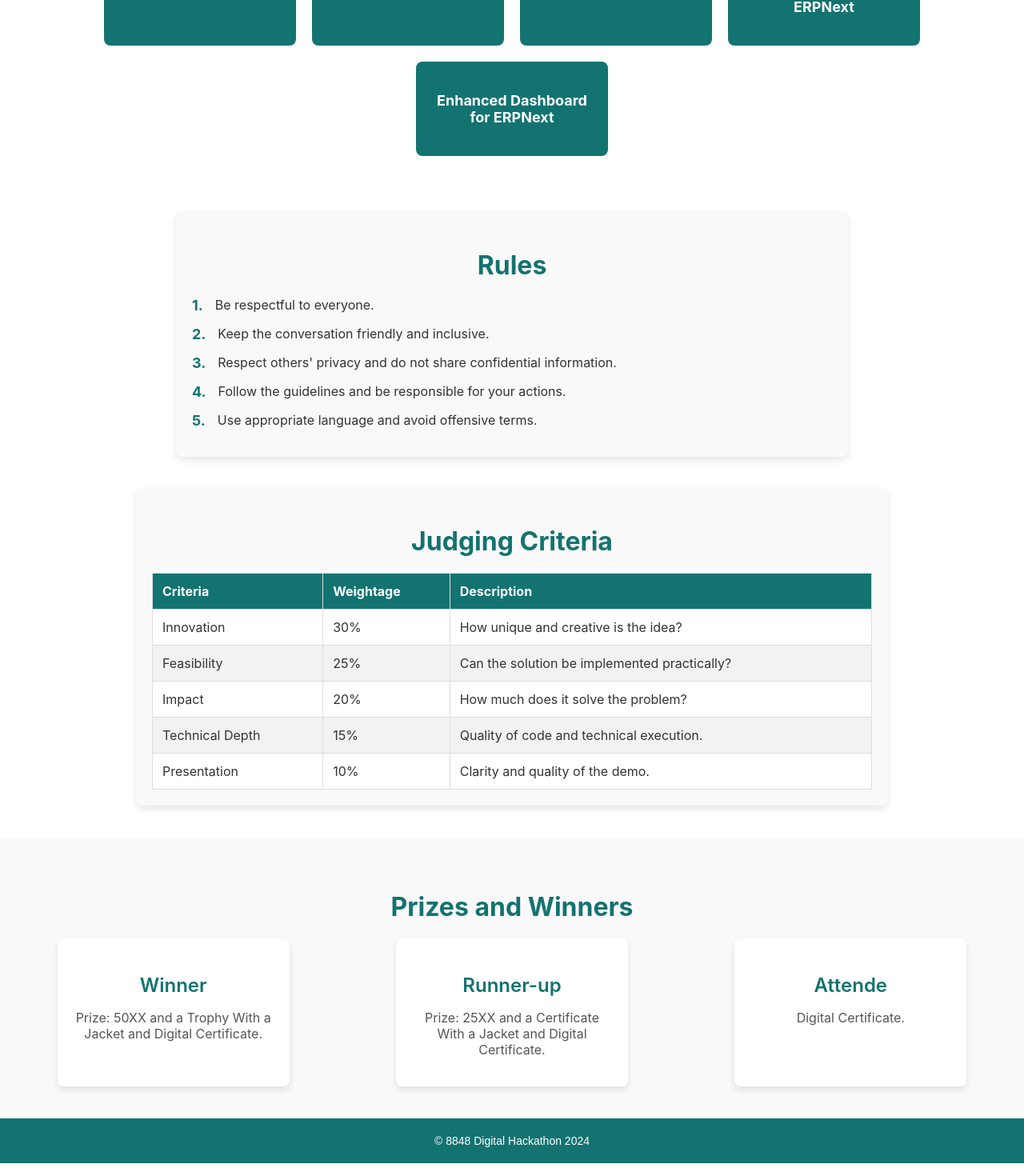
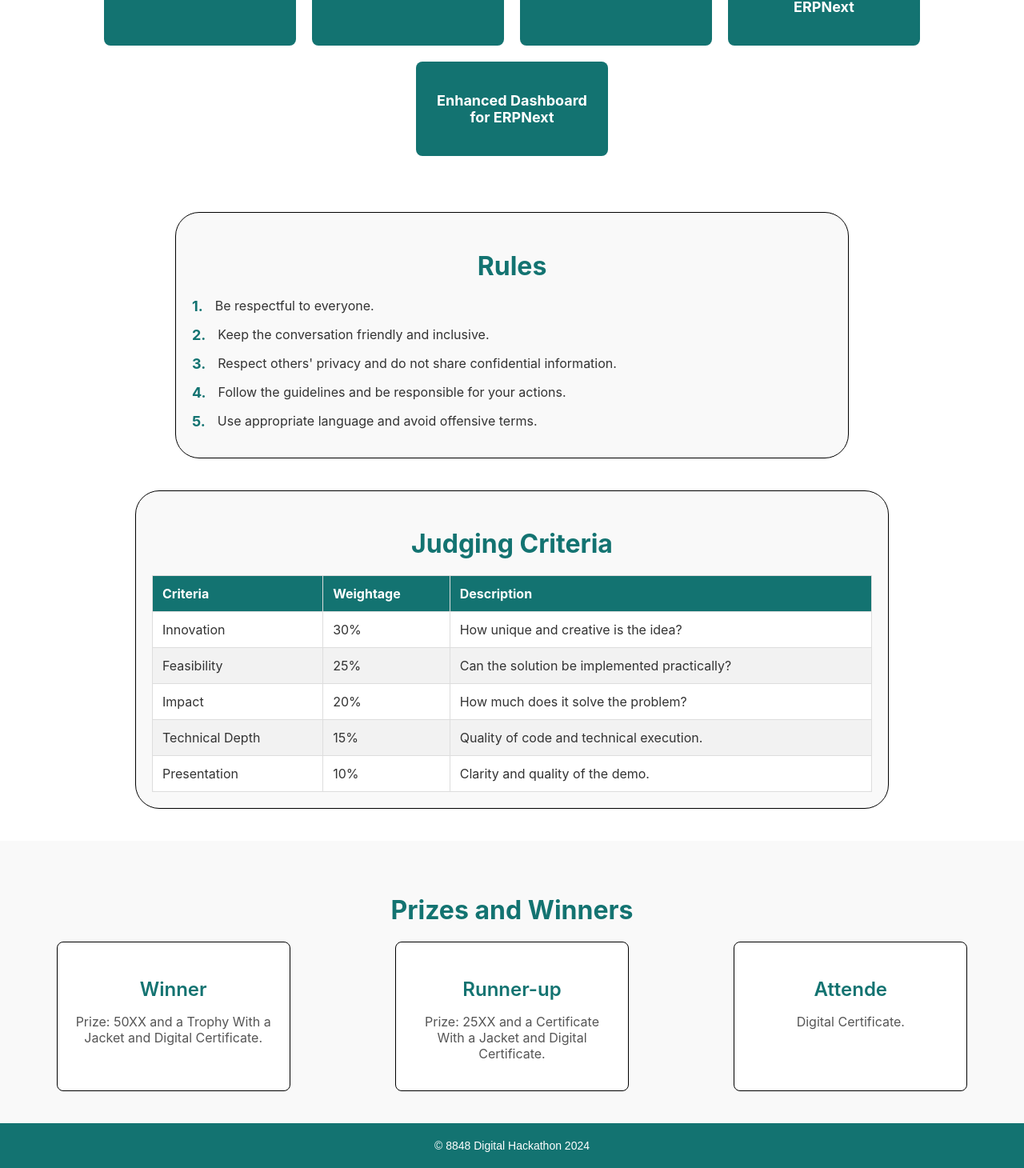
Before and after one commit to itanand/8848hackathon, a React (Create React App) app: page / in a window 1280 px wide. Shown: the part 1181-2641 px from the top of the page at 80% size. Built offline with nearby package versions, Linux system fonts and the light colour scheme.

Commit message:
minor changes in css and date for hero  section

```diff
--- a/src/components/HeroSection.js
+++ b/src/components/HeroSection.js
@@ -4,7 +4,7 @@ import "./HeroSection.css";
 
 const HeroSection = () => {
   const navigate = useNavigate();
-  const targetDate = new Date("January 03, 2025 00:00:00").getTime();
+  const targetDate = new Date("January 25, 2025 00:00:00").getTime();
   const [timeLeft, setTimeLeft] = useState({
     days: 0,
     hours: 0,
--- a/src/components/JudgingCriteria.css
+++ b/src/components/JudgingCriteria.css
@@ -3,8 +3,8 @@
     max-width: 900px;
     padding: 20px;
     background-color: #f9f9f9;
-    border-radius: 8px;
-    box-shadow: 0 4px 10px rgba(0, 0, 0, 0.1);
+    border-radius: 30px;
+    border: 1px solid black;
   }
 
   .section-title {
--- a/src/components/Rules.css
+++ b/src/components/Rules.css
@@ -3,8 +3,8 @@
     max-width: 800px;
     padding: 20px;
     background-color: #f9f9f9;
-    border-radius: 8px;
-    box-shadow: 0 4px 10px rgba(0, 0, 0, 0.1);
+    border-radius: 30px;
+    border: 1px solid black;
   }
 
   .section-title {
--- a/src/components/Winner.css
+++ b/src/components/Winner.css
@@ -23,7 +23,7 @@
     background-color: #fff;
     border-radius: 8px;
     padding: 20px;
-    box-shadow: 0 4px 8px rgba(0, 0, 0, 0.1);
+    border: 1px solid black;
     text-align: center;
     width: 250px;
     transition: transform 0.3s ease-in-out;
```
